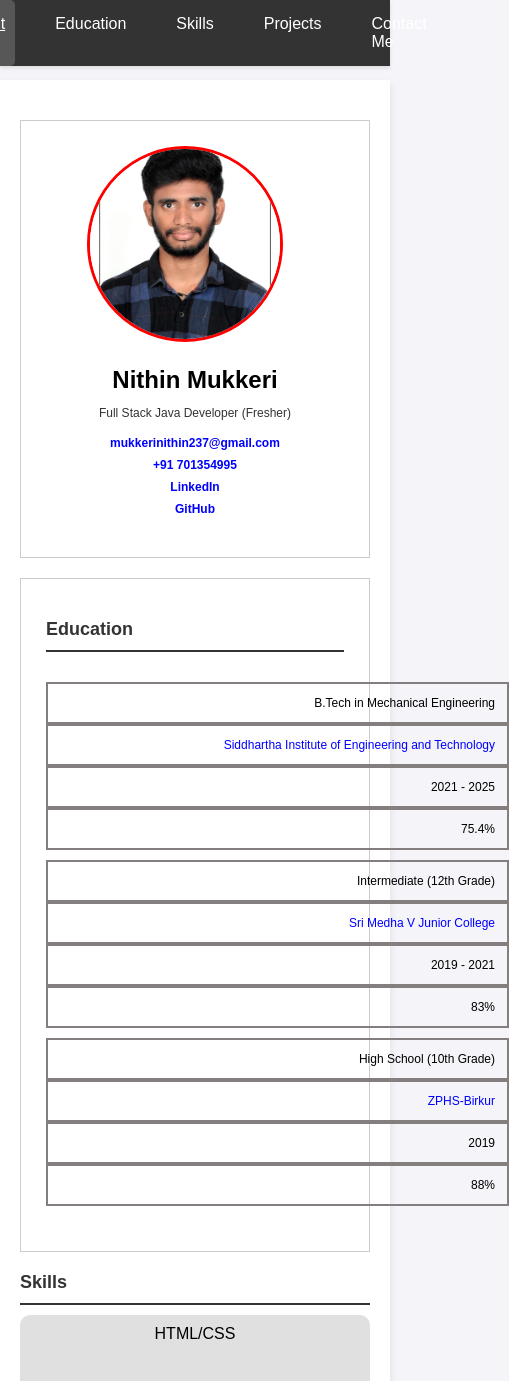
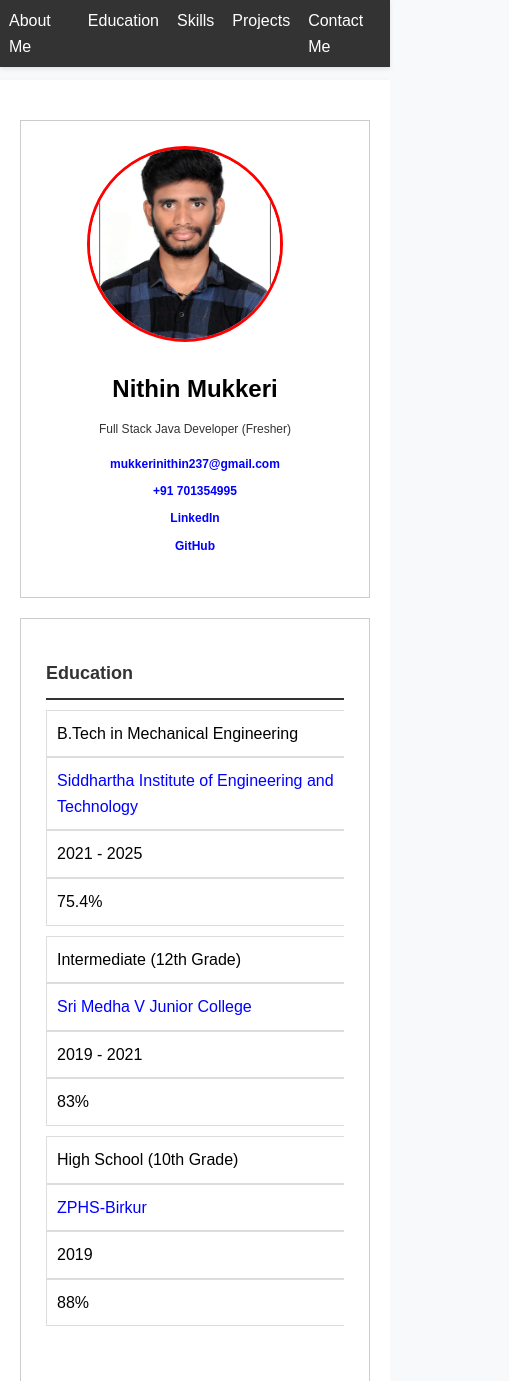
Before and after one commit to NithinMukkeri/my_profile, a plain HTML site: page index.html in a window 390 px wide. Shown: the top 1381 px of the page, 509 px wide, since content can reach past the window. Drawn offline with Linux system fonts and the light colour scheme.

Commit message:
Updated code with new sections and styling

```diff
--- a/style.css
+++ b/style.css
@@ -8,11 +8,6 @@ body {
 }
 
 
-.n {
-    padding: 20px;
-    background-color: #f4f4f4;
-    margin: 20px;
-}
 
 table {
     width: 100%;
@@ -40,29 +35,7 @@ a:hover {
 }
 
 /* Responsive Design */
-@media (max-width: 768px) {
-    th, td {
-        font-size: 14px;
-        padding: 8px;
-    }
-    .n {
-        padding: 15px;
-    }
-}
 
-@media (max-width: 480px) {
-    table, th, td {
-        font-size: 12px;
-    }
-
-    th, td {
-        padding: 6px;
-    }
-
-    .n {
-        padding: 10px;
-    }
-}
 
 .project1{
     border: 1px solid #ccc;
@@ -249,6 +222,18 @@ h2 {
         text-align: center;
     }
 
+    header nav ul li {
+        margin: 0 4px;
+    }
+
+    header nav ul li a {
+        color: white;
+        text-decoration: none;
+        padding: 8px 5px;
+        display: block;
+    }
+
+
     .header-info {
         margin: 0;
     }
@@ -256,7 +241,13 @@ h2 {
     .skills-flex {
         flex-direction: column;
     }
-
+    .skills-flex div{
+        background-color: #e0e0e0;
+        max-height: max-content;
+    padding: 10px;
+    border-radius: 10px;
+    text-align: center;
+    }
     .education-table thead {
         display: none;
     }
@@ -365,3 +356,84 @@ p {
         padding: 10px;
     }
 }
+
+
+
+
+
+
+
+
+
+
+
+
+
+
+
+
+/* General Reset */
+body {
+    margin: 0;
+    font-family: Arial, sans-serif;
+    background-color: #f8f9fa;
+    line-height: 1.6;
+}
+
+/* Header Styles */
+
+
+
+
+
+
+
+
+
+
+
+
+
+
+
+
+/* Table Styles */
+.education-table {
+    width: 100%;
+    border-collapse: collapse;
+    margin-top: 10px;
+}
+
+.education-table th, .education-table td {
+    padding: 10px;
+    border: 1px solid #ddd;
+}
+
+.education-table th {
+    background: #f8f9fa;
+}
+
+.education-table td {
+    text-align: left;
+}
+
+@media (max-width: 600px) {
+    .education-table {
+        display: block;
+        overflow-x: auto;
+    }
+}
+
+
+
+
+
+/* Contact Section */
+#contact a {
+    color: #007bff;
+    text-decoration: none;
+}
+
+#contact a:hover {
+    text-decoration: underline;
+}
```
